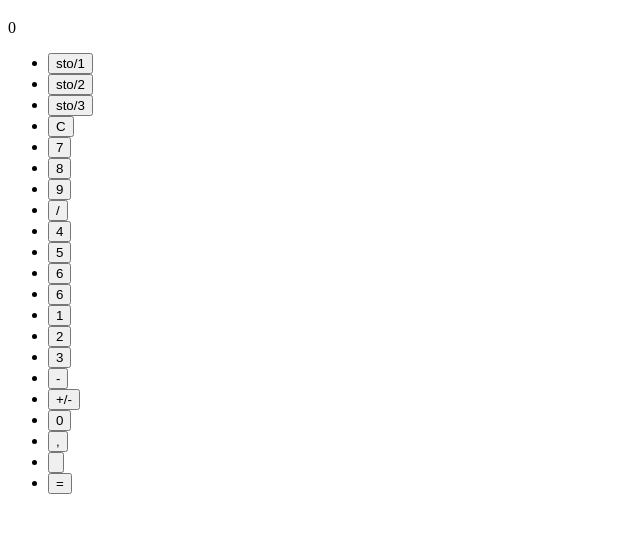
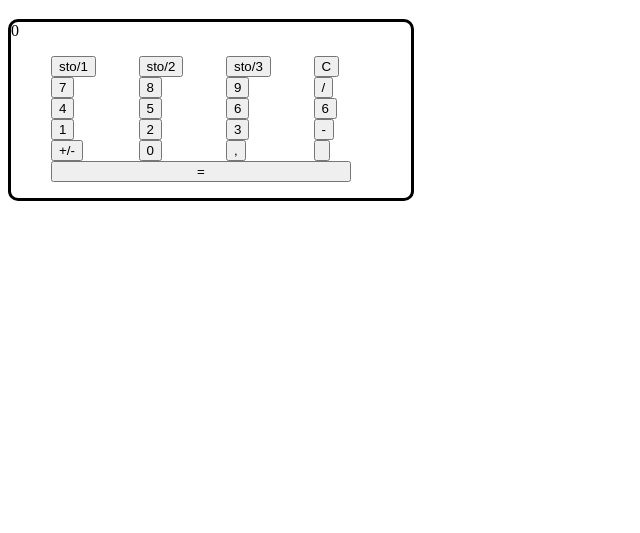
Before and after one commit to PitarchAlexandre/Calculatrice, a plain HTML site: page index.html in a window 1280 px wide. Shown: the part 61-594 px from the top of the page, without its empty margins (0-640 px from the left). Drawn offline with Linux system fonts and the light colour scheme.

Commit message:
toutes les variable constantes des boutons de la calculatrice

```diff
--- a/css/main.css
+++ b/css/main.css
@@ -0,0 +1,34 @@
+.calculatrice {
+    width: 400px;
+    border: solid black;
+    border-radius: 10px;
+}
+
+ul {
+    list-style-type: none;
+    display: flex;
+    flex-wrap: wrap;
+    width: 350px;
+}
+
+li {
+    width: 25%;
+}
+
+
+
+#egal {
+    width: 300px;
+}
+
+/* code pour faire la flexbox selon M. Fallet
+ul {
+    list-style-type: none;
+    padding: 0;
+    display: flex;
+    flex-wrap: wrap;
+    justify-content: center;
+}
+li {
+    width: 33%;
+} */
--- a/index.html
+++ b/index.html
@@ -21,8 +21,7 @@
 
 <div class="calculatrice">
     <span class="resultat">0</span>
-    <div class="btnCalculatrice">
-        <ul>
+        <ul class="btnCalculatrice">
             <!--PREMIRE LIGNE-->
             <li><input type="button" class="btnChiffre" id="sto1" value="sto/1"></li>
             <li><input type="button" class="btnChiffre" id="sto2" value="sto/2"></li>
@@ -49,11 +48,7 @@
             <li><input type="button" class="btnChiffre" id="virgule" value=","></li>
             <li><input type="button" class="btnOperation" id="addition"></li>
             <li><input type="button" id="egal" value="="></li>
-
-
         </ul>
-
-    </div>
 </div>
 
 </main>
--- a/javascript/calculatrice.js
+++ b/javascript/calculatrice.js
@@ -36,3 +36,6 @@ const egal = document.getElementById('=');
 
 //Constante éffacer
 const effacer = document.getElementById('clear');
+
+//Constante affichant le résulat du calcul
+const resultatCalcul = document.getElementById('resultat');
```
